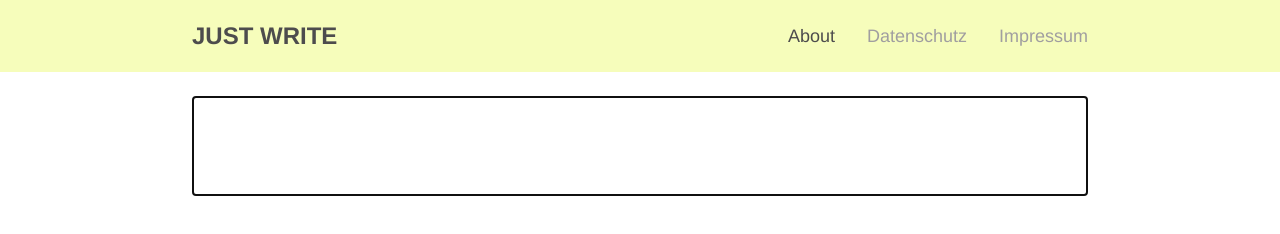
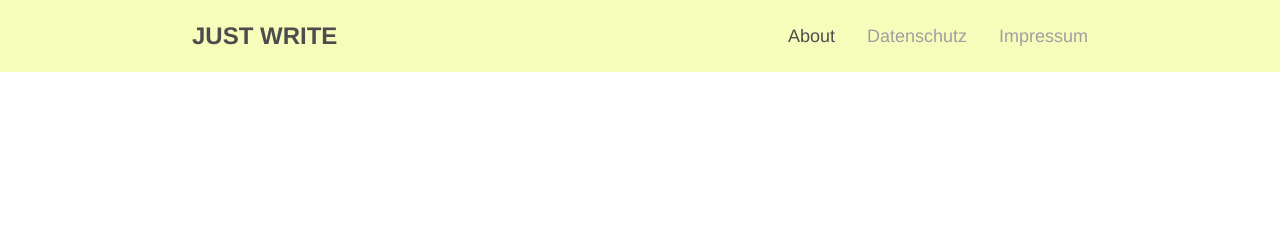
Before and after one commit to carinagrode/just-write, a plain HTML site: page index.html in a window 1280 px wide. Drawn offline with Linux system fonts and the light colour scheme.

Commit message:
Remove blue outline of text area

```diff
--- a/style.css
+++ b/style.css
@@ -52,7 +52,6 @@ ul {
 
 .container {
     margin: 0 auto;
-    height: 100%;
     width: 70%;
     max-width: 1000px;
 }
@@ -61,10 +60,12 @@ ul {
     display: flex;
     justify-content: space-between;
     align-items: center;
+    height: 100%;
 }
 
 .content .container {
     padding: 24px 0;
+    height: 100vh;
 }
 
 .content {
@@ -72,9 +73,11 @@ ul {
 }
 
 #textArea {
-    border: 1px solid #ccc;
+    /* border: 1px solid #ccc; */
     width: 100%;
-    height: 100px;
+    height: 80%;
     padding: 10px;
     font-size: 16px;
+    overflow: auto;
+    outline: none;
 }
```
Also changed, not shown: script.js (+0 -7 lines).
